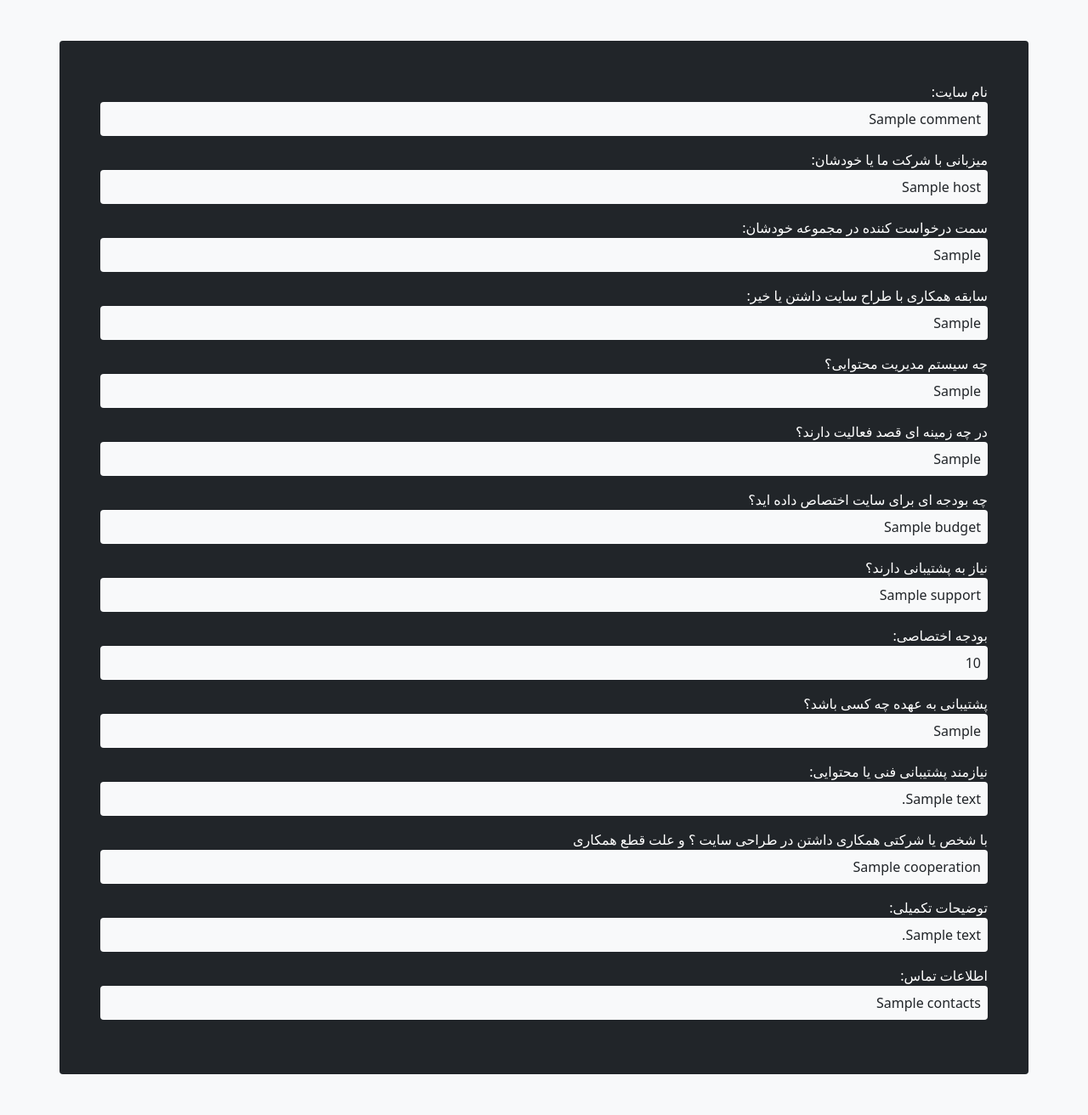
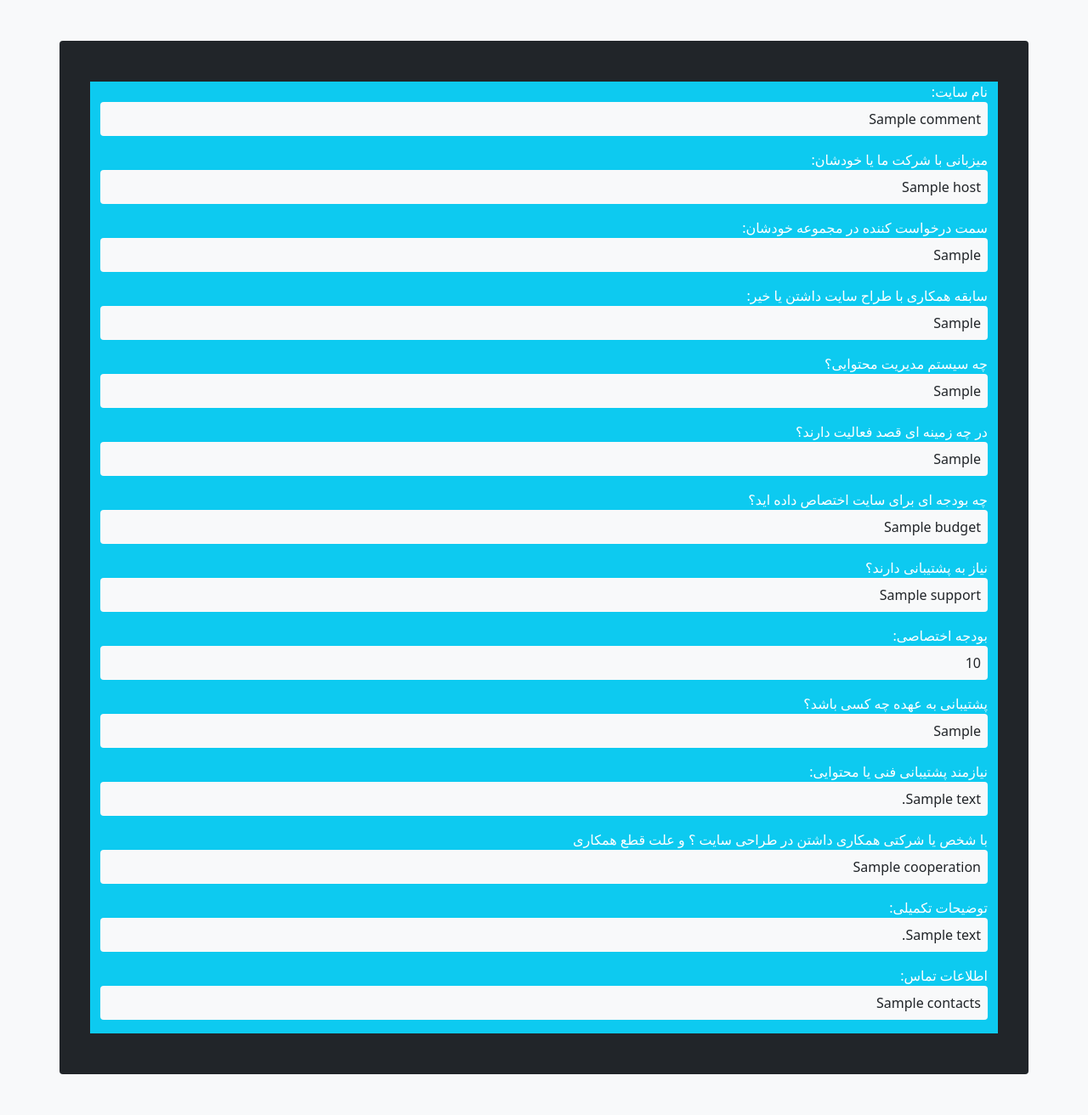
Before and after one commit to entesar21/mydjangoBlog, a Django app: template templates/comments.html in a window 1280 px wide. Shown: the whole page at 85% size. Run offline with Django 3.2, Linux system fonts and the light colour scheme; the template is opened without the code that fills it: most values are stand-ins (such as "Sample title", 1, 10 or a date in 2020).

Commit message:
class bg-info for div

```diff
--- a/templates/comments.html
+++ b/templates/comments.html
@@ -9,7 +9,7 @@
 <body dir="rtl" class=" bg-light">
 <div class="container p-5 my-5 bg-dark text-white rounded">
     <div class="row">
-        <div >
+        <div class="bg-info">
             {% for comment in comments %}
                 <label>نام سایت:</label>
                 <p class="p-2 bg-light text-dark rounded ">{{ comment.site_name }}</p>
```
